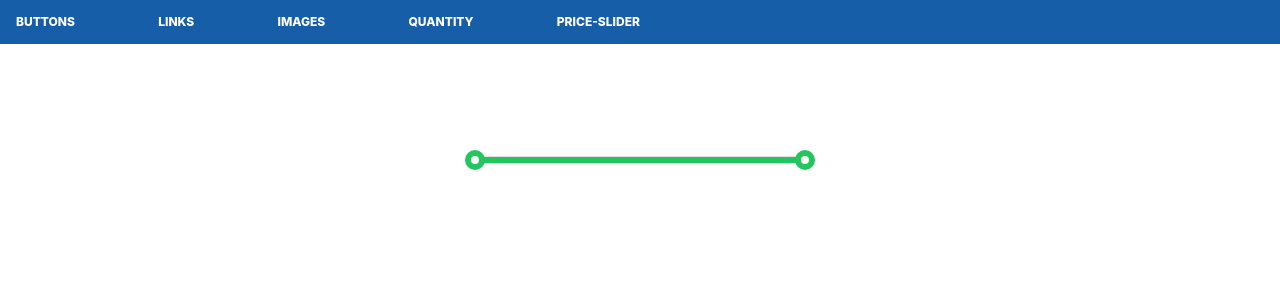
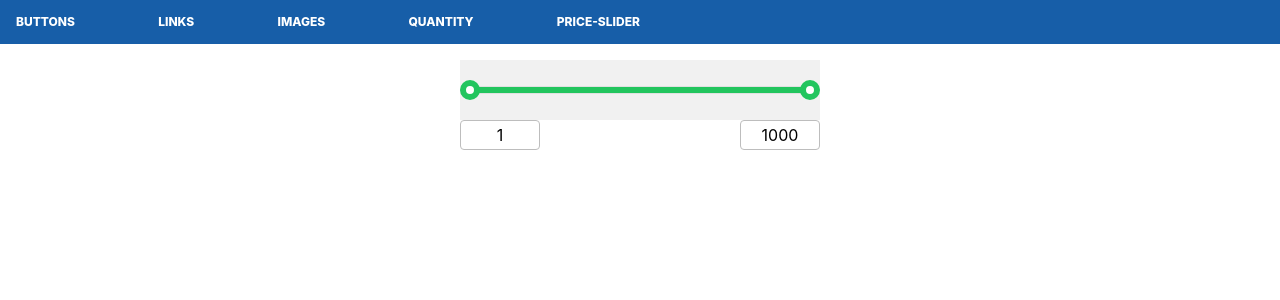
Before and after one commit to krasenDimitrov90/e-commerce, a React (Create React App) app: page /price-slider in a window 1280 px wide. Shown: the top 300 px of the page. Built offline with nearby package versions, Linux system fonts and the light colour scheme.

Commit message:
making the input fields for the price range

```diff
--- a/src/components-renderer/PriceSliderTypes/PriceSliderTypes.js
+++ b/src/components-renderer/PriceSliderTypes/PriceSliderTypes.js
@@ -1,12 +1,38 @@
-import { useCallback, useMemo, useState } from "react";
+import React from "react";
 import { PriceSlider } from "../../modules";
 
 export const PriceSliderTypes = () => {
 
+    const [min, setMin] = React.useState(1);
+    const [max, setMax] = React.useState(1000);
+    const [minDiffPercent, setMinDiffPercent] = React.useState(0);
+    const [maxDiffPercent, setMaxDiffPercent] = React.useState(100);
+    const maxPrice = 1000;
+
+    const getPercent = React.useCallback((val, maxVal) => {
+        return (val / maxVal) * 100;
+    }, []);
+
+    const handleMinChange = React.useCallback((newValue) => {
+        setMin(newValue);
+        setMinDiffPercent(getPercent(newValue, maxPrice));
+    }, []);
+
+    const handleMaxChange = React.useCallback((newValue) => {
+        setMax(newValue);
+        setMaxDiffPercent(getPercent(newValue, maxPrice));
+    }, []);
+
+    // console.log({ minDiffPercent, maxDiffPercent, max, min });
+
     return (
-        <div className="m-auto w-[350px] h-[200px] flex justify-center items-center">
+        <div className="flex flex-col m-auto w-[360px] justify-center items-center">
             <PriceSlider
-
+                min={min}
+                max={max}
+                maxPrice={maxPrice}
+                onMinChange={handleMinChange}
+                onMaxChange={handleMaxChange}
             />
         </div>
     );
--- a/src/modules/PriceSlider/PriceSlider.js
+++ b/src/modules/PriceSlider/PriceSlider.js
@@ -1,7 +1,7 @@
 import React from 'react';
 import './PriceSlider.styles.css';
 
-export const PriceSlider = ({ min, max, onChange }) => {
+export const PriceSlider = ({ min, max, maxPrice, onMinChange, onMaxChange }) => {
 
     const [mouseIsDown, setMouseIsDown] = React.useState(false);
     const [sliderBar, setSliderBar] = React.useState(null);
@@ -10,6 +10,11 @@ export const PriceSlider = ({ min, max, onChange }) => {
     const leftBarRef = React.useRef(null);
     const rightBarRef = React.useRef(null);
     const barsWidth = 19;
+
+    const validateNumberInput = React.useCallback((input) => {
+        if (!/^\d+$/.test(input)) return;
+        return Number(input) <= maxPrice;
+    }, []);
 
     const getLeftPercentage = React.useCallback((refElement, defaultVal) => {
         return parseFloat(refElement.current.style.left || defaultVal);
@@ -35,7 +40,7 @@ export const PriceSlider = ({ min, max, onChange }) => {
         setNewStyle(sliderRef, difference, 'width');
         setNewStyle(sliderRef, getLeftPercentage(leftBarRef, 0), 'left');
 
-    },[leftBarRef, rightBarRef, sliderBar]);
+    }, [leftBarRef, rightBarRef, sliderBar]);
 
     const getOffsetPercentage = React.useCallback((mousePosX) => {
 
@@ -45,7 +50,7 @@ export const PriceSlider = ({ min, max, onChange }) => {
         const newSliderWidth = Math.max(((containerX + containerWidth) - mouseX), 0);
 
         return Math.max(100 - (((newSliderWidth + barsWidth) / containerWidth) * 100), 0);
-    },[containerRef]);
+    }, [containerRef]);
 
     const mouseMoveHandler = (e) => {
         if (!mouseIsDown || !sliderBar) return;
@@ -69,7 +74,9 @@ export const PriceSlider = ({ min, max, onChange }) => {
     })
 
     return (
-        <div ref={containerRef} className='range-slider-container'>
+        <>
+            <div className="range-slider-container-outer">
+                <div ref={containerRef} className='range-slider-container-inner'>
                     <div ref={sliderRef} className='slider'></div>
 
                     <span className='left-knob'
@@ -90,5 +97,25 @@ export const PriceSlider = ({ min, max, onChange }) => {
                     >
                     </span>
                 </div>
+            </div >
+            <div className="price-input-container">
+                <input className='price-input' type="text"
+                    value={min}
+                    onChange={(e) => {
+                        let value = e.target.value || '0';
+                        if (!validateNumberInput(value)) return;
+                        onMinChange(Number(value));
+                    }}
+                />
+                <input className='price-input' type="text"
+                    value={max}
+                    onChange={(e) => {
+                        let value = e.target.value || '0';
+                        if (!validateNumberInput(value)) return;
+                        onMaxChange(Number(e.target.value));
+                    }}
+                />
+            </div>
+        </>
     );
 };
--- a/src/modules/PriceSlider/PriceSlider.styles.css
+++ b/src/modules/PriceSlider/PriceSlider.styles.css
@@ -1,9 +1,13 @@
-.range-slider-container {
+.range-slider-container-outer {
+    @apply bg-[#F1F1F1] w-full h-[60px] flex justify-center items-center
+}
+
+.range-slider-container-inner {
     @apply relative h-[8px] flex-1  bg-[#D2D2D2] rounded border-[#e1e1e1] border-[1px] shadow-[0_0_4px_1px_rgba(0,0,0,0.2)_inset]
 }
 
 .slider {
-    @apply bg-green-500 w-[100%] flex justify-between h-full absolute rounded-full
+    @apply bg-green-500 w-[100%] h-full absolute rounded-full
 }
 
 .left-knob,
@@ -17,3 +21,18 @@
 .right-knob {
     @apply left-[calc(100%_-_19px)]
 }
+
+.price-input-container {
+    @apply flex w-full justify-between
+}
+
+.price-input {
+    @apply w-[80px] h-[30px] text-center border-[1px] border-gray-500 rounded
+}
+
+.price-input-container >input[type="number"]::-webkit-inner-spin-button,
+.price-input-container >input[type="number"]::-webkit-outer-spin-button {
+    -webkit-appearance: none;
+    appearance: none;
+    display: none;
+}
```
Lines whose indentation alone changed are shown as unchanged.
